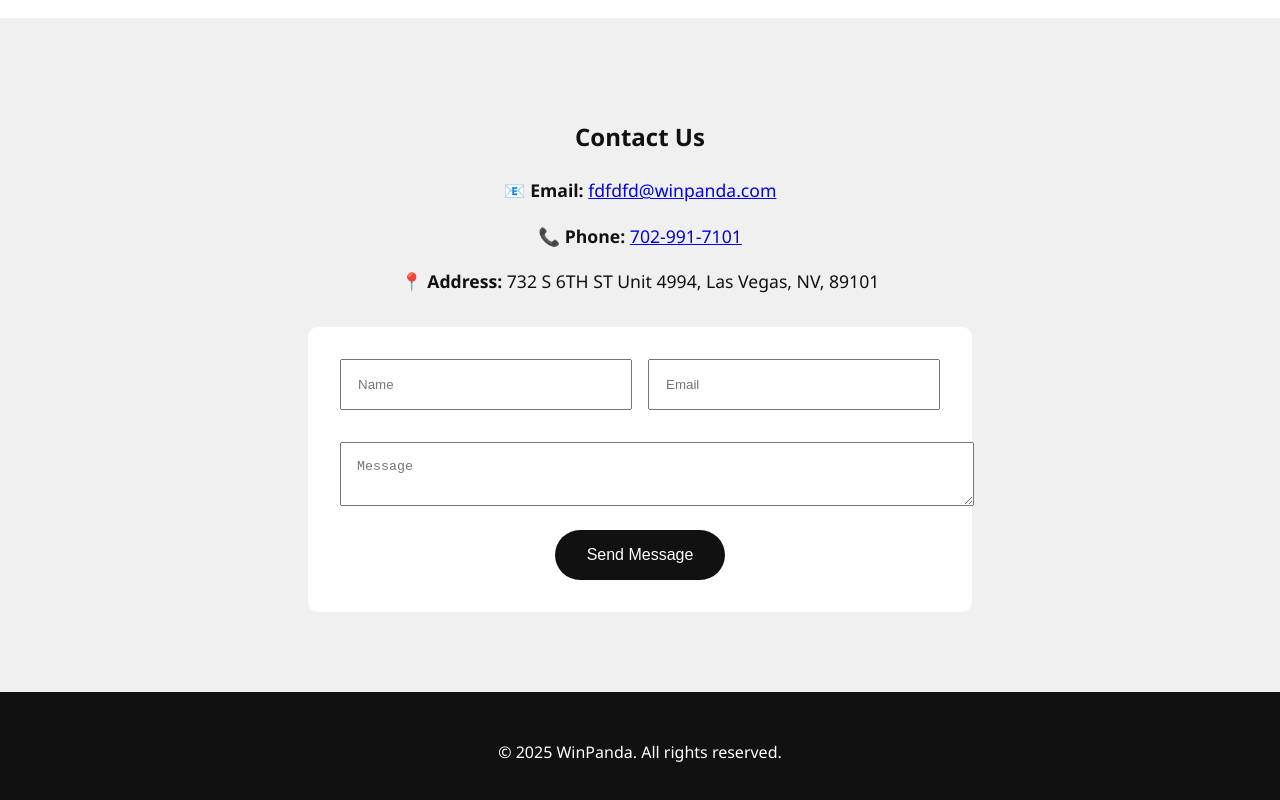
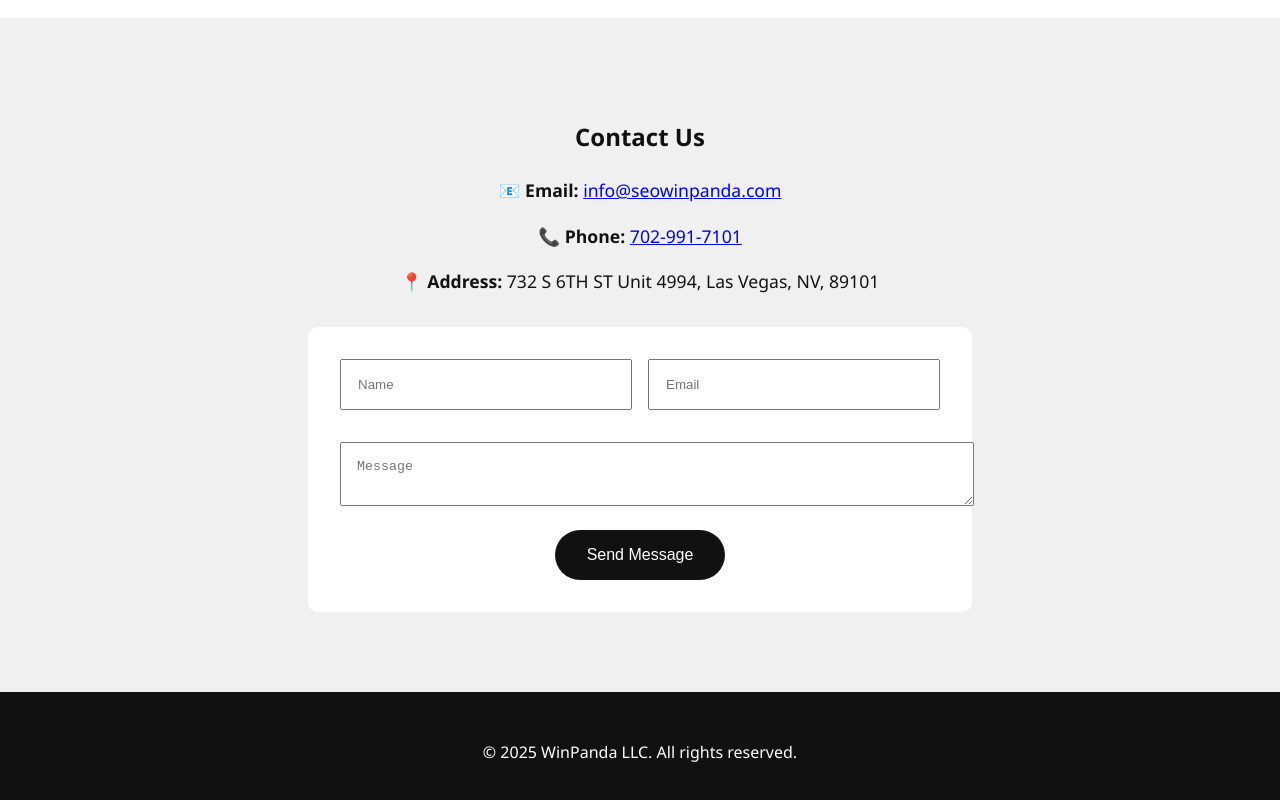
Before and after one commit to seowinpanda/site, a plain HTML site: page index.html in a window 1280 px wide. Shown: the part 3539-4339 px from the top of the page. Drawn offline with nearby package versions, Linux system fonts and the light colour scheme.

Commit message:
Update index.html

```diff
--- a/index.html
+++ b/index.html
@@ -99,7 +99,7 @@
   <section class="contact" id="contact">
   <h2 data-aos="fade-up">Contact Us</h2>
   <div class="contact-details" data-aos="fade-up" style="text-align: center; font-size: 1.1rem; margin-bottom: 2rem;">
-    <p>📧 <strong>Email:</strong> <a href="mailto:fdfdfd@winpanda.com">fdfdfd@winpanda.com</a></p>
+    <p>📧 <strong>Email:</strong> <a href="mailto:info@seowinpanda.com">info@seowinpanda.com</a></p>
     <p>📞 <strong>Phone:</strong> <a href="tel:7029917101">702-991-7101</a></p>
     <p>📍 <strong>Address:</strong> 732 S 6TH ST Unit 4994, Las Vegas, NV, 89101</p>
   </div>
@@ -115,7 +115,7 @@
 
   <!-- Footer -->
   <footer>
-    <p>&copy; <span id="year"></span> WinPanda. All rights reserved.</p>
+    <p>&copy; <span id="year"></span> WinPanda LLC. All rights reserved.</p>
   </footer>
 
   <script src="https://unpkg.com/aos@2.3.1/dist/aos.js"></script>
```
